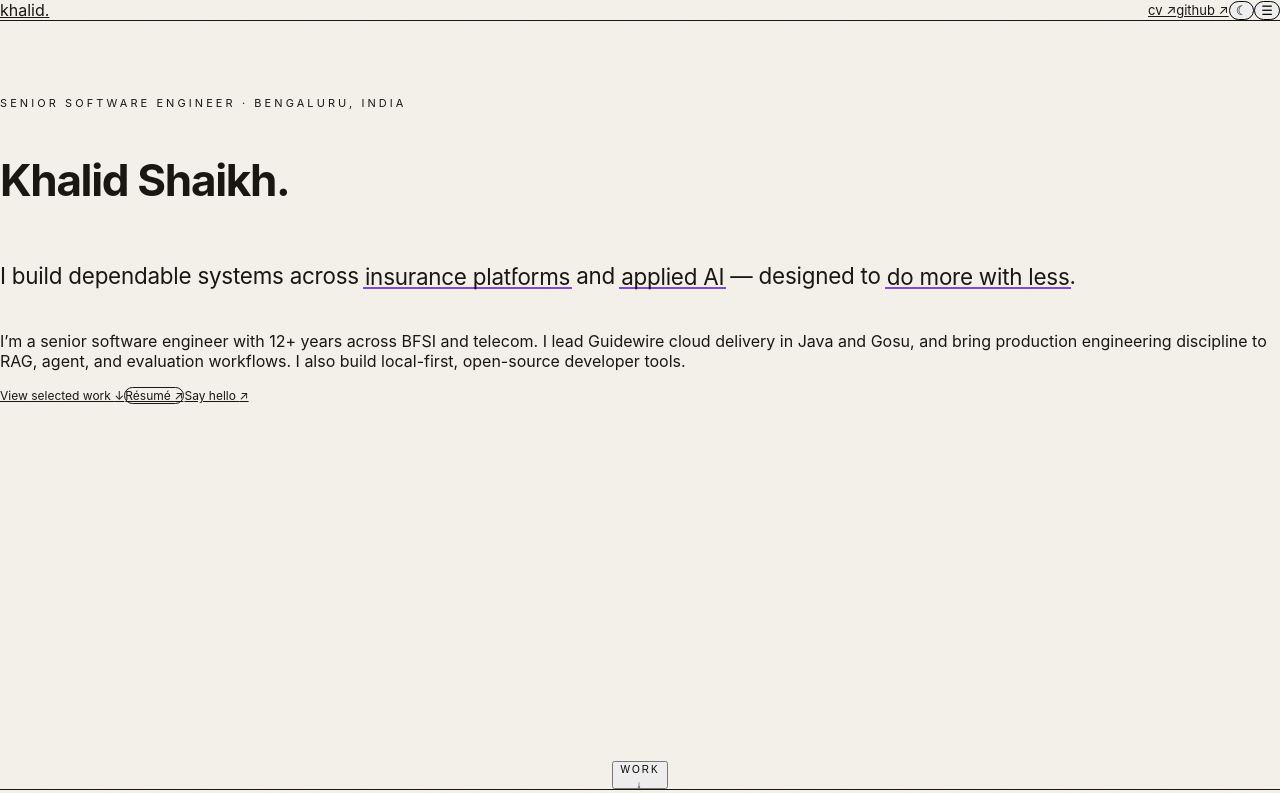
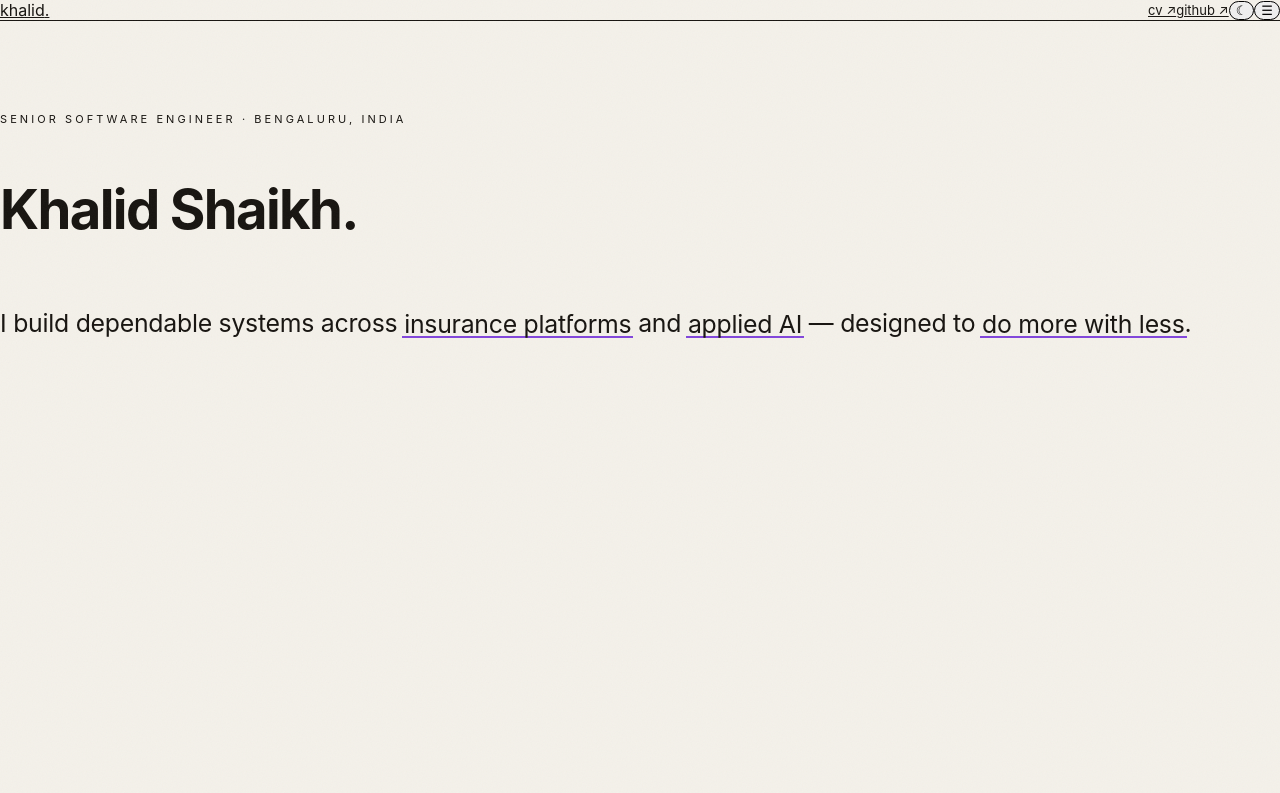
Before and after one commit to mkhalid-s/mkhalid-s.github.io, a React (Vite) app: page / in a window 1280 px wide. Shown: the top 793 px of the page. Built offline with nearby package versions, Linux system fonts and the light colour scheme.

Commit message:
fix: revert hero clutter, restore minimalist sizing

```diff
--- a/src/App.tsx
+++ b/src/App.tsx
@@ -373,13 +373,13 @@ export default function App() {
             className="relative z-10 mx-auto max-w-3xl px-6 outline-none sm:px-8"
           >
             {/* ── Hero ─────────────────────────────────────────────── */}
-            <section className="flex min-h-[88vh] flex-col pt-[8vh] sm:pt-[10vh]">
+            <section className="flex min-h-[92vh] flex-col pt-[10vh] sm:pt-[13vh]">
               {/* eyebrow */}
               <m.p
                 initial={{ opacity: 0 }}
                 animate={{ opacity: 1 }}
                 transition={{ duration: 0.5 }}
-                className="mb-4 font-mono text-[11px] uppercase tracking-[0.28em] text-muted sm:text-[12px]"
+                className="mb-5 font-mono text-[11px] uppercase tracking-[0.28em] text-muted sm:text-[12px]"
               >
                 {profile.title} · {profile.location}
               </m.p>
@@ -389,7 +389,7 @@ export default function App() {
                 initial={{ opacity: 0, y: 16 }}
                 animate={{ opacity: 1, y: 0 }}
                 transition={{ duration: 0.7, delay: 0.08, ease: [0.2, 0.8, 0.2, 1] }}
-                className="mb-6 font-display text-[2.75rem] font-normal leading-[1.0] tracking-[-0.03em] text-ink sm:text-[4rem] md:text-[4.75rem] lg:text-[5.25rem]"
+                className="mb-8 font-display text-[3.4rem] font-normal leading-[1.0] tracking-[-0.03em] text-ink sm:text-[5rem] md:text-[6rem] lg:text-[7rem]"
               >
                 {profile.name}.
               </m.h1>
@@ -397,54 +397,11 @@ export default function App() {
               {/* statement paragraph — interactive terms expand footnotes below */}
               <Statement
                 as="p"
-                className="max-w-xl font-display text-[1.4rem] font-normal leading-[1.45] tracking-[-0.01em] text-ink/85 sm:text-[1.65rem] sm:leading-[1.4] md:text-[1.85rem] md:leading-[1.35]"
+                className="max-w-xl font-display text-[1.55rem] font-normal leading-[1.45] tracking-[-0.01em] text-ink/85 sm:text-[1.9rem] sm:leading-[1.4] md:text-[2.2rem] md:leading-[1.35]"
                 segments={statement}
                 activeId={termId}
                 onToggle={(id) => setTermId((cur) => (cur === id ? null : id))}
               />
-
-              {/* supporting blurb */}
-              <m.p
-                initial={{ opacity: 0, y: 8 }}
-                animate={{ opacity: 1, y: 0 }}
-                transition={{ duration: 0.5, delay: 0.28 }}
-                className="mt-6 max-w-xl text-base leading-relaxed text-ink/75 sm:text-lg"
-              >
-                {profile.blurb}
-              </m.p>
-
-              {/* primary actions */}
-              <m.div
-                initial={{ opacity: 0, y: 8 }}
-                animate={{ opacity: 1, y: 0 }}
-                transition={{ duration: 0.5, delay: 0.38 }}
-                className="mt-8 flex flex-wrap items-center gap-3 font-mono text-[12px]"
-              >
-                <a
-                  href="#projects"
-                  className="rounded-full bg-ink px-5 py-2.5 text-paper transition hover:bg-accent"
-                >
-                  View selected work <span aria-hidden="true">↓</span>
-                </a>
-                <a
-                  href={profile.cvHref}
-                  target="_blank"
-                  rel="noreferrer"
-                  className="rounded-full border border-ink/20 px-5 py-2.5 transition hover:border-accent hover:text-accent"
-                >
-                  Résumé <span aria-hidden="true">↗</span>
-                </a>
-                {linkedinLink && (
-                  <a
-                    href={linkedinLink.href}
-                    target="_blank"
-                    rel="noreferrer"
-                    className="px-2 py-2.5 text-muted transition hover:text-ink"
-                  >
-                    Say hello <span aria-hidden="true">↗</span>
-                  </a>
-                )}
-              </m.div>
 
               {/* footnote detail */}
               <AnimatePresence mode="wait">
```
